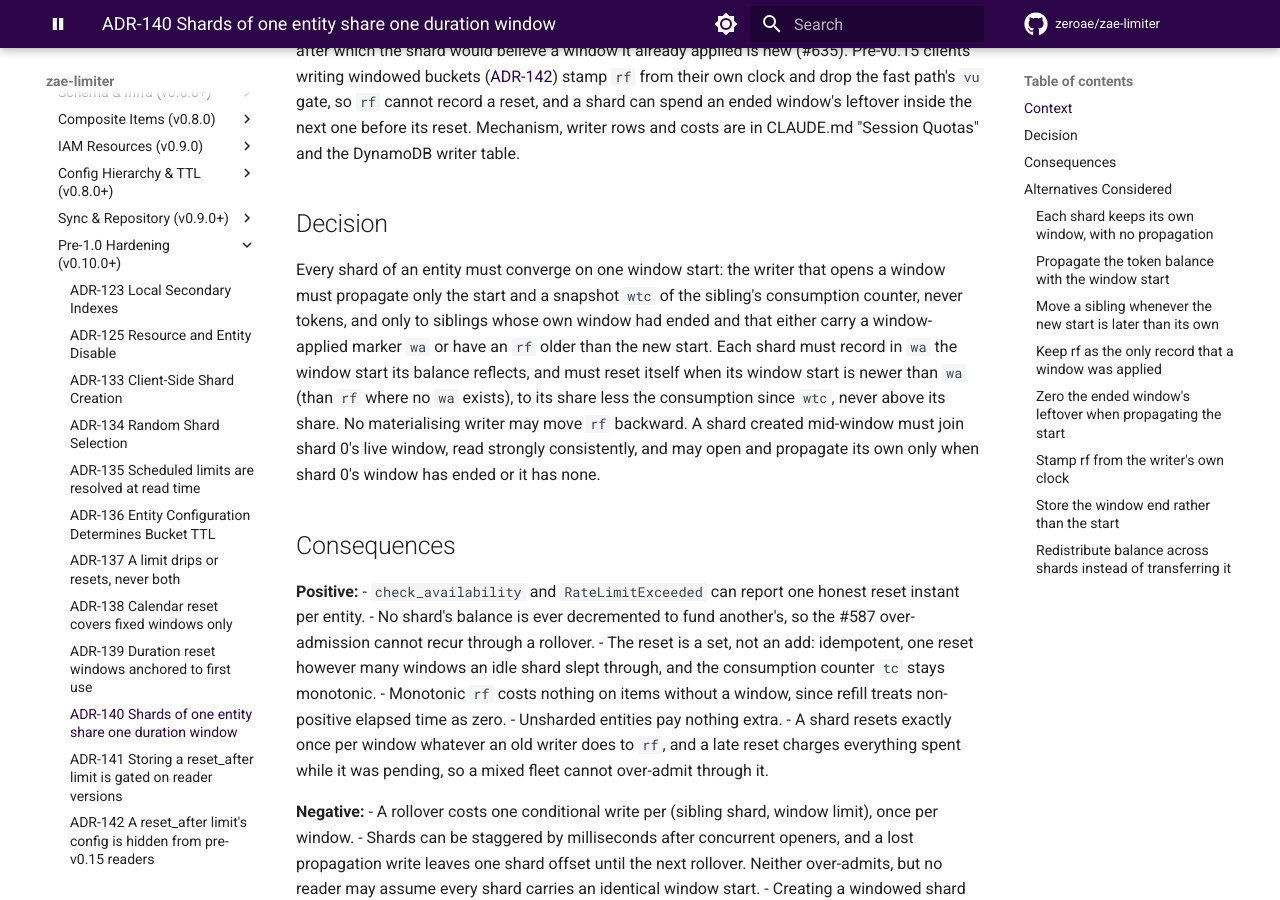
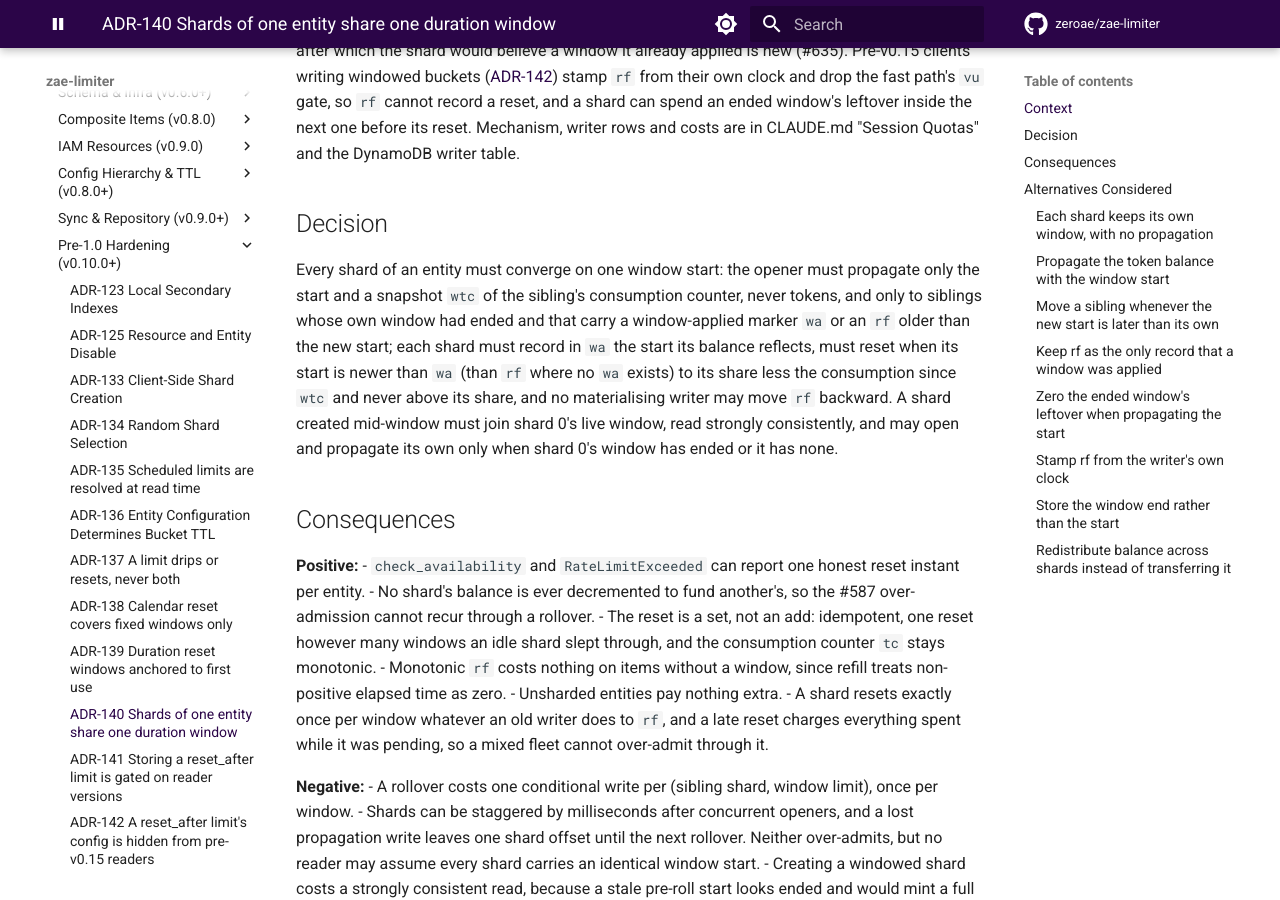
Before and after one commit to zeroae/zae-limiter, an MkDocs documentation site: the page built from docs/adr/140-duration-window-shard-coherence.md, in a window 1280 px wide and 900 px high, scrolled down 741 px. Built offline with MkDocs 1.6.1 and Material for MkDocs 9.7.7, drawn with Linux system fonts in a browser that asks for light colours; comment, search, counter and statistics services are not loaded; the version menu is left out.

Commit message:
📝 docs(adr): keep ADR-140's decision to two sentences
ADR-000 caps a decision at one or two sentences, and folding the wa
and wtc requirements in had grown ADR-140's to four. Same requirements,
same must-wording, two sentences.

Refs #640

Co-Authored-By: Claude Opus 5.5 <noreply@anthropic.com>

```diff
--- a/docs/adr/140-duration-window-shard-coherence.md
+++ b/docs/adr/140-duration-window-shard-coherence.md
@@ -32,15 +32,14 @@ are in CLAUDE.md "Session Quotas" and the DynamoDB writer table.
 
 ## Decision
 
-Every shard of an entity must converge on one window start: the writer that opens a window must
-propagate only the start and a snapshot `wtc` of the sibling's consumption counter, never tokens,
-and only to siblings whose own window had ended and that either carry a window-applied marker `wa`
-or have an `rf` older than the new start. Each shard must record in `wa` the window start its
-balance reflects, and must reset itself when its window start is newer than `wa` (than `rf` where
-no `wa` exists), to its share less the consumption since `wtc`, never above its share. No
-materialising writer may move `rf` backward. A shard created mid-window must join shard 0's live
-window, read strongly consistently, and may open and propagate its own only when shard 0's
-window has ended or it has none.
+Every shard of an entity must converge on one window start: the opener must propagate only the
+start and a snapshot `wtc` of the sibling's consumption counter, never tokens, and only to
+siblings whose own window had ended and that carry a window-applied marker `wa` or an `rf` older
+than the new start; each shard must record in `wa` the start its balance reflects, must reset
+when its start is newer than `wa` (than `rf` where no `wa` exists) to its share less the
+consumption since `wtc` and never above its share, and no materialising writer may move `rf`
+backward. A shard created mid-window must join shard 0's live window, read strongly consistently,
+and may open and propagate its own only when shard 0's window has ended or it has none.
 
 ## Consequences
 
```
